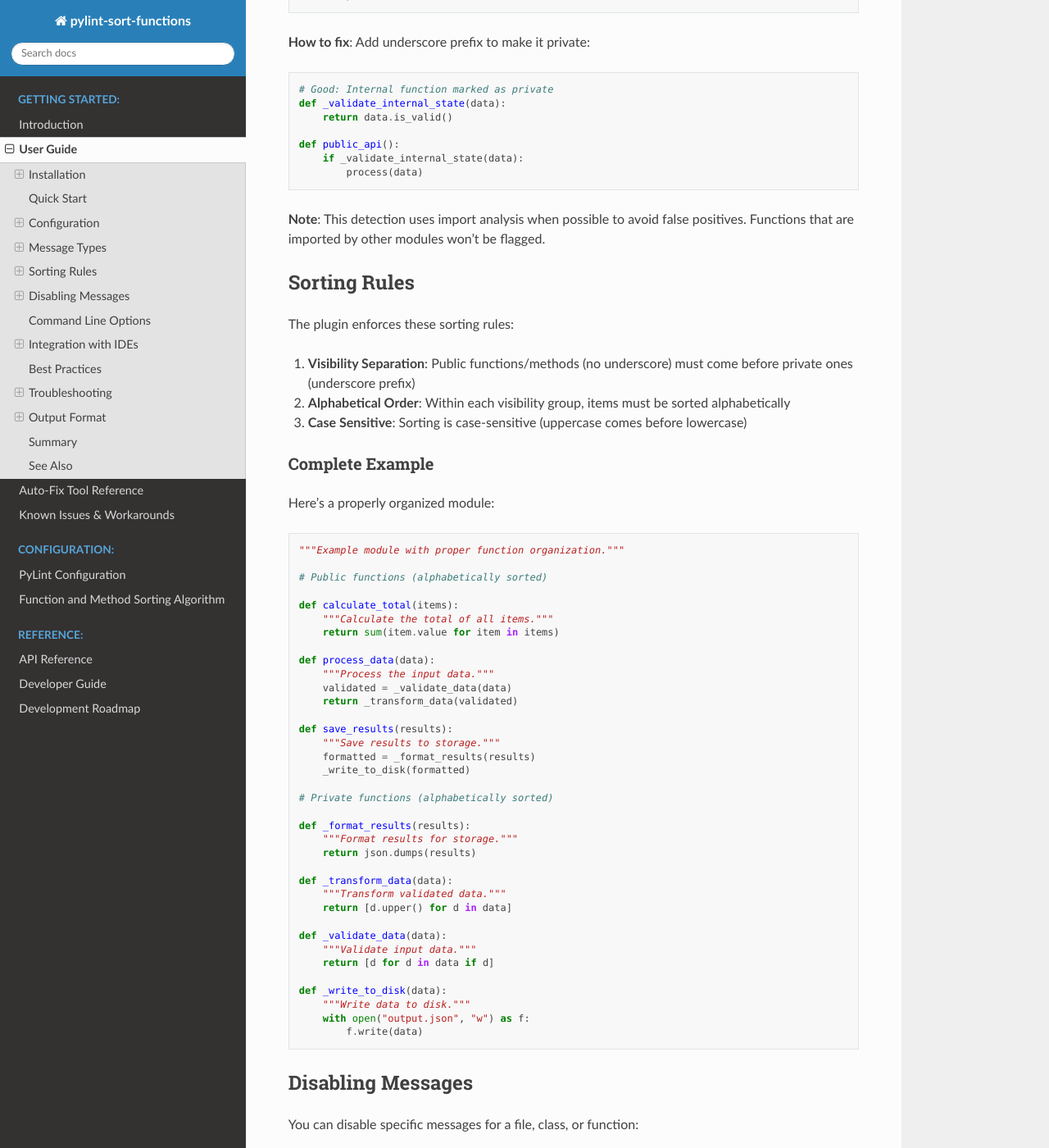
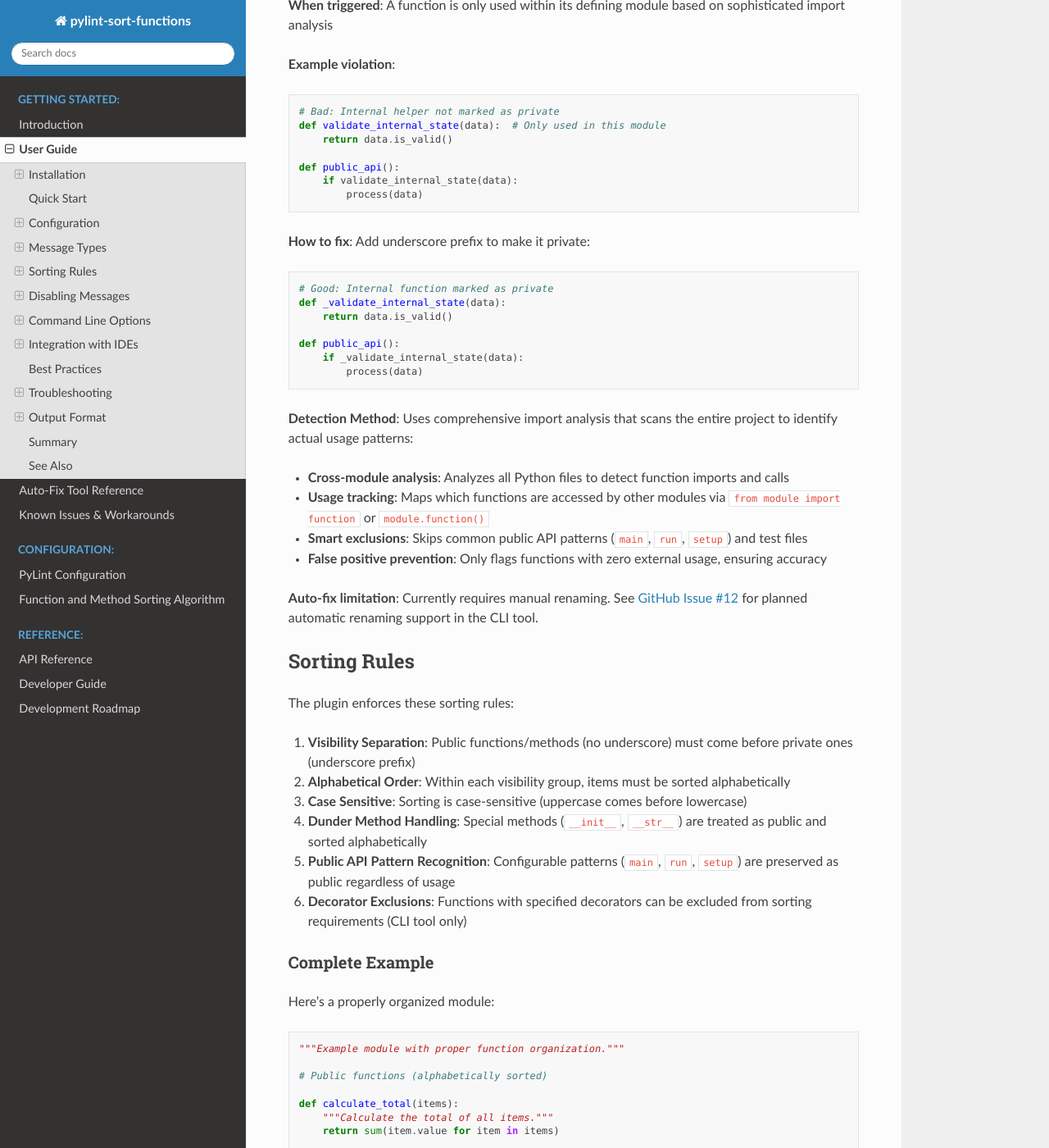
Before and after one commit to hakonhagland/pylint-sort-functions, a Sphinx documentation site: the page built from docs/usage.rst, in a window 1280 px wide and 1400 px high, scrolled down 5656 px. Shown: the whole window at 82% size. Built offline with Sphinx 7.4.7 and the Read the Docs theme 3.1.0, drawn with Linux system fonts in a browser that asks for light colours; some of the changed text lies outside the part shown.

Commit message:
docs: enhance usage.rst with CLI integration and comprehensive updates
- Add CLI cross-references to all 'How to fix' sections for W9001, W9002, W9003 (auto-fix available)
- Add GitHub issue reference for W9004 auto-renaming limitation
- Fix decorator exclusion documentation to clarify CLI-only feature with issue link
- Update W9004 detection explanation with sophisticated import analysis details
- Expand Sorting Rules section with missing rules (dunder methods, public API patterns, decorator exclusions)
- Expand Command Line Options section with plugin configuration options and self-check patterns
- Create seamless integration between usage.rst and cli.rst documentation

Addresses usage.rst review findings and creates comprehensive cross-referenced
documentation for both PyLint plugin and CLI tool workflows.

🤖 Generated with [Claude Code](https://claude.ai/code)

Co-Authored-By: Claude <noreply@anthropic.com>

```diff
--- a/docs/usage.rst
+++ b/docs/usage.rst
@@ -206,6 +206,8 @@ W9001: unsorted-functions
     def zebra_function():
         pass
 
+**Auto-fix available**: Use ``pylint-sort-functions --fix`` to automatically reorder functions. See :doc:`cli` for details.
+
 W9002: unsorted-methods
 ~~~~~~~~~~~~~~~~~~~~~~~
 
@@ -234,6 +236,8 @@ W9002: unsorted-methods
 
         def method_z(self):
             pass
+
+**Auto-fix available**: Use ``pylint-sort-functions --fix`` to automatically reorder methods. See :doc:`cli` for details.
 
 W9003: mixed-function-visibility
 ~~~~~~~~~~~~~~~~~~~~~~~~~~~~~~~~
@@ -264,12 +268,14 @@ W9003: mixed-function-visibility
     def _private_helper():
         pass
 
+**Auto-fix available**: Use ``pylint-sort-functions --fix`` to automatically reorder functions. See :doc:`cli` for details.
+
 W9004: function-should-be-private
 ~~~~~~~~~~~~~~~~~~~~~~~~~~~~~~~~~
 
 **Description**: Function should be private (prefix with underscore)
 
-**When triggered**: A function is only used within its defining module and should be marked as private
+**When triggered**: A function is only used within its defining module based on sophisticated import analysis
 
 **Example violation**:
 
@@ -295,7 +301,14 @@ W9004: function-should-be-private
         if _validate_internal_state(data):
             process(data)
 
-**Note**: This detection uses import analysis when possible to avoid false positives. Functions that are imported by other modules won't be flagged.
+**Detection Method**: Uses comprehensive import analysis that scans the entire project to identify actual usage patterns:
+
+- **Cross-module analysis**: Analyzes all Python files to detect function imports and calls
+- **Usage tracking**: Maps which functions are accessed by other modules via ``from module import function`` or ``module.function()``
+- **Smart exclusions**: Skips common public API patterns (``main``, ``run``, ``setup``) and test files
+- **False positive prevention**: Only flags functions with zero external usage, ensuring accuracy
+
+**Auto-fix limitation**: Currently requires manual renaming. See `GitHub Issue #12 <https://github.com/hakonhagland/pylint-sort-functions/issues/12>`_ for planned automatic renaming support in the CLI tool.
 
 Sorting Rules
 -------------
@@ -305,6 +318,9 @@ The plugin enforces these sorting rules:
 1. **Visibility Separation**: Public functions/methods (no underscore) must come before private ones (underscore prefix)
 2. **Alphabetical Order**: Within each visibility group, items must be sorted alphabetically
 3. **Case Sensitive**: Sorting is case-sensitive (uppercase comes before lowercase)
+4. **Dunder Method Handling**: Special methods (``__init__``, ``__str__``) are treated as public and sorted alphabetically
+5. **Public API Pattern Recognition**: Configurable patterns (``main``, ``run``, ``setup``) are preserved as public regardless of usage
+6. **Decorator Exclusions**: Functions with specified decorators can be excluded from sorting requirements (CLI tool only)
 
 Complete Example
 ~~~~~~~~~~~~~~~~
@@ -434,6 +450,39 @@ Generate a full report:
     # Get detailed statistics
     pylint --load-plugins=pylint_sort_functions --reports=yes mymodule.py
 
+Plugin Configuration Options
+~~~~~~~~~~~~~~~~~~~~~~~~~~~~~
+
+Configure plugin behavior through PyLint options:
+
+.. code-block:: bash
+
+    # Configure public API patterns
+    pylint --load-plugins=pylint_sort_functions \
+           --public-api-patterns=main,run,custom_entry \
+           mymodule.py
+
+    # Disable privacy detection
+    pylint --load-plugins=pylint_sort_functions \
+           --disable-privacy-detection \
+           mymodule.py
+
+Self-Check Pattern
+~~~~~~~~~~~~~~~~~~
+
+Focus exclusively on sorting violations for clean output:
+
+.. code-block:: bash
+
+    # Check only plugin-specific violations
+    pylint --load-plugins=pylint_sort_functions \
+           --disable=all \
+           --enable=unsorted-functions,unsorted-methods,mixed-function-visibility,function-should-be-private \
+           src/
+
+    # Make target equivalent (if available)
+    make self-check
+
 Integration with IDEs
 ---------------------
 
@@ -486,7 +535,8 @@ Best Practices
 
    - Document why the order is required
    - Disable the check for those specific functions
-   - Consider using the decorator exclusion feature (future enhancement)
+   - Use the CLI auto-fix tool with decorator exclusions: ``pylint-sort-functions --fix --ignore-decorators "@app.route"`` (see :doc:`cli`)
+   - **Note**: Decorator exclusions are currently CLI-only. See `GitHub Issue #13 <https://github.com/hakonhagland/pylint-sort-functions/issues/13>`_ for PyLint plugin support.
 
 
 3. **Test Organization**: Apply the same principles to test files for consistency:
```
